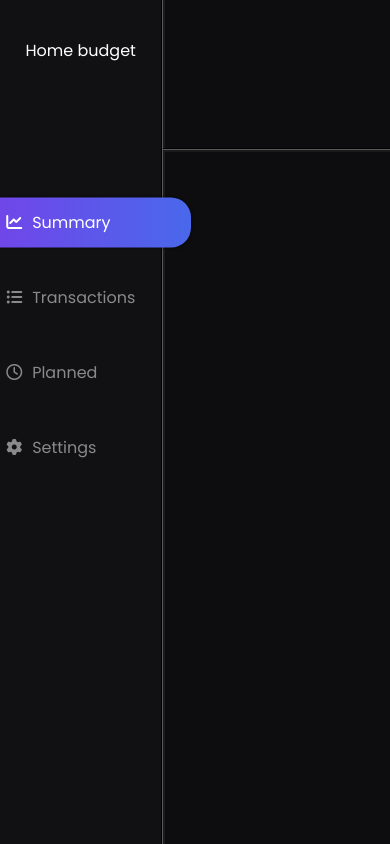
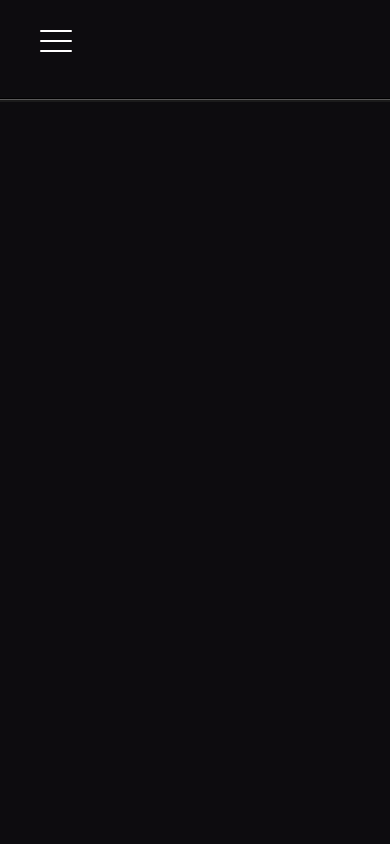
Before and after one commit to MarcinNiemczyk/home-budget, a Flask app: page / in a window 390 px wide. Run offline with Flask 2, Linux system fonts and the light colour scheme; some libraries are stand-ins or nearby versions.

Commit message:
Add navbar responsiveness
-Add navigation toggle button for smaller screens.
-Change nav display from grid to flex and separate logo from navbar.
-Improved button focus style to look better on mobile devices.

```diff
--- a/static/styles.css
+++ b/static/styles.css
@@ -20,36 +20,36 @@
 
 .wrapper {
     display: flex;
+    height: 100vh;
+}
+
+.logo {
+    font-size: 24px;
+    font-weight: 900;
+    left: 35px;
+    position: absolute;
+    top: 50px;
 }
 
 nav {
+    align-items: center;
     background-color: #111113;
     border-right: 2px groove var(--divider-color-dark);
     box-shadow: 2px 0px var(--divider-color-light);
-    display: grid;
-    grid-template-rows: 100px 1fr;
-    height: 100vh;
+    display: flex;
+    justify-content: center;
     width: 280px;
 }
 
 header {
     border-bottom: 2px groove var(--divider-color-dark);
     box-shadow: 0px 2px var(--divider-color-light);
-    height: 150px;
-    width: 100%;
-}
-
-.logo {
-    align-items: center;
-    display: flex;
-    justify-content: center;
+    height: 140px;
     width: 100%;
 }
 
 .navbar {
-    display: flex;
-    justify-content: center;
-    margin-top: 60px;
+    margin-bottom: 20vh;
     margin-right: 20px;
 }
 
@@ -75,7 +75,7 @@
 }
 
 .navbar__link::after {
-    border-radius: 20px;
+    border-radius: 30px;
     content: '';
     display: block;
     height: 50px;
@@ -83,12 +83,20 @@
     position: absolute;
     top: 0;
     transform: translate(-25%, -25%);
-    transition: 0.25s;
+    transition: background-color 0.25s ease-out;
     width: 220px;
     z-index: -1;
 }
 
 .navbar__link:hover::after {
+    background-color: rgba(0, 0, 0, 0.25);
+}
+
+.navbar__link:focus {
+    outline: none;
+}
+
+.navbar__link:focus::after {
     background-color: rgba(0, 0, 0, 0.25);
 }
 
@@ -103,7 +111,7 @@
 
 .navbar__item--active::after {
     background: linear-gradient(to right, var(--gradient-color-left), var(--gradient-color-right));
-    border-radius: 20px;
+    border-radius: 30px;
     box-shadow: 0px 0px 3px var(--divider-color-dark);
     content: '';
     display: block;
@@ -119,3 +127,155 @@
 .navbar__item--active .navbar__link:hover::after {
     background: none;
 }
+
+.nav-toggle {
+    display: none;
+}
+
+.nav-toggle-label {
+    display: none;
+}
+
+
+@media (max-width: 1400px) {
+    header {
+        height: 120px;
+    }
+
+    .navbar__link::after {
+        transform: translate(-24%, -25%);
+        width: 210px;
+
+    }
+
+    .navbar__item--active::after {
+        transform: translate(-24%, -25%);
+        width: 210px;
+    }
+
+    .navbar {
+        margin-bottom: 10vh;
+    }
+
+}
+
+@media (max-width: 1200px) {
+    header {
+        height: 100px;
+    }
+
+    .navbar__link::after,
+    .navbar__item--active::after {
+        transform: translate(-22%, -25%);
+        width: 200px;
+
+    }
+
+    .navbar {
+        margin-bottom: 0;
+    }
+}
+
+@media (max-width: 992px) {
+    .logo {
+        display: none;
+    }
+
+    nav {
+        border: none;
+        box-shadow: 0px 0px 2px #080808;
+        height: 100vh;
+        position: absolute;
+        transform-origin: left;
+        transform: scale(0, 1);
+        transition: transform 0.2s ease-in-out;
+        width: 400px;
+    }
+
+    .navbar {
+        margin-top: 60px;
+    }
+
+    .navbar__item {
+        font-size: 18px;
+        margin-top: 60px;
+    }
+
+    .navbar__link::after,
+    .navbar__item--active::after {
+        border-radius: 0;
+        height: 70px;
+        transform: translate(-34.5%, -28%);
+        width: 400px;
+    }
+
+    .nav-toggle:checked ~ nav {
+        transform: scale(1, 1);
+    }
+
+    .nav-toggle:checked ~ label {
+        transform: translateX(300px);
+    }
+
+    .nav-toggle-label {
+        display: block;
+        height: 25px;
+        left: 40px;
+        position: absolute;
+        top: 30px;
+        transition: transform 0.2s ease-in-out;
+        width: 2em;
+    }
+
+    .nav-toggle-label:hover {
+        cursor: pointer;
+    }
+
+    .nav-toggle-label span {
+        position: relative;
+    }
+
+    .nav-toggle-label span,
+    .nav-toggle-label span::before,
+    .nav-toggle-label span::after {
+        background: white;
+        border-radius: 3px;
+        display: block;
+        height: 2px;
+        width: 2em;
+    }
+
+    .nav-toggle-label span::before,
+    .nav-toggle-label span::after {
+        content: "";
+        position: absolute;
+    }
+
+    .nav-toggle-label span::before {
+        top: 20px;
+    }
+
+    .nav-toggle-label span::after {
+        top: 10px;
+    }
+}
+
+@media (max-width: 768px) {
+    nav {
+        width: 100vw;
+    }
+
+    .nav-toggle:checked ~ label {
+        transform: translateX(75vw);
+    }
+}
+
+@media (max-width: 768px) and (orientation: landscape) {
+    .navbar__item {
+        margin-top: 0;
+    }
+
+    .nav-toggle:checked ~ label {
+        transform: translateX(80vw);
+    }
+}
--- a/templates/layout.html
+++ b/templates/layout.html
@@ -21,10 +21,11 @@
 
         <div class="wrapper">
 
+            <input type="checkbox" id="nav-toggle" class="nav-toggle">
+            <div class="logo">
+                Home budget
+            </div>
             <nav>
-                <div class="logo">
-                    Home budget
-                </div>
                 <div class="navbar">
                     <ul class="navbar__list">
                         <li class="navbar__item navbar__item--active">
@@ -42,6 +43,9 @@
                     </ul>
                 </div>
             </nav>
+            <label for="nav-toggle" class="nav-toggle-label">
+                <span></span>
+            </label>
 
            <header>
 
```
